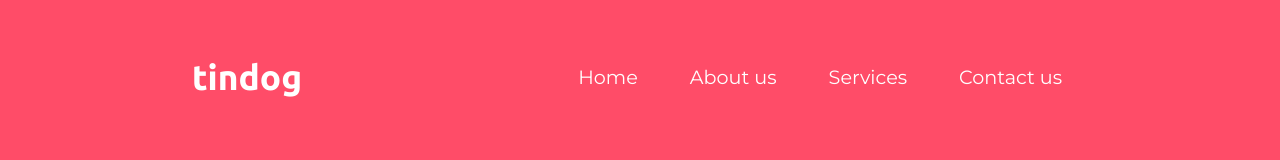
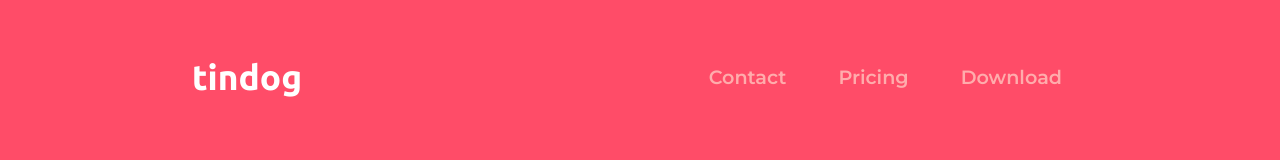
Before and after one commit to SaiManikantaTeja/tindog, a plain HTML site: page index.html in a window 1280 px wide. Shown: the top 160 px of the page. Drawn offline with nearby package versions, Linux system fonts and the light colour scheme.

Commit message:
updated navbar

```diff
--- a/css/style.css
+++ b/css/style.css
@@ -61,10 +61,14 @@ a{
 }
 
 .nav-link{
-    color: #fff;
+    color: #ffacac;
     font-size: 1.2rem;
     font-family: "Montserrat";
-    font-weight: 400;
+    font-weight: 600;
+}
+
+.nav-link:hover{
+    color: white;
 }
 
 /* Buttons */
@@ -187,7 +191,6 @@ a{
     #title{
         text-align: center;
     }
-
     .title-img{
         position: static;
         transform: rotate(0deg);
--- a/index.html
+++ b/index.html
@@ -38,16 +38,13 @@
                 <div class="collapse navbar-collapse" id="navbarSupportedContent">
                     <ul class="navbar-nav ms-auto">
                         <li class="nav-item">
-                            <a class="nav-link nav-text" href="#">Home</a>
+                            <a class="nav-link" href="#footer">Contact</a>
                         </li>
                         <li class="nav-item">
-                            <a class="nav-link" href="#">About us</a>
+                            <a class="nav-link" href="#pricing">Pricing</a>
                         </li>
                         <li class="nav-item">
-                            <a class="nav-link" href="#">Services</a>
-                        </li>
-                        <li class="nav-item">
-                            <a class="nav-link" href="#">Contact us</a>
+                            <a class="nav-link" href="#cta">Download</a>
                         </li>
                     </ul>
                 </div>
```
